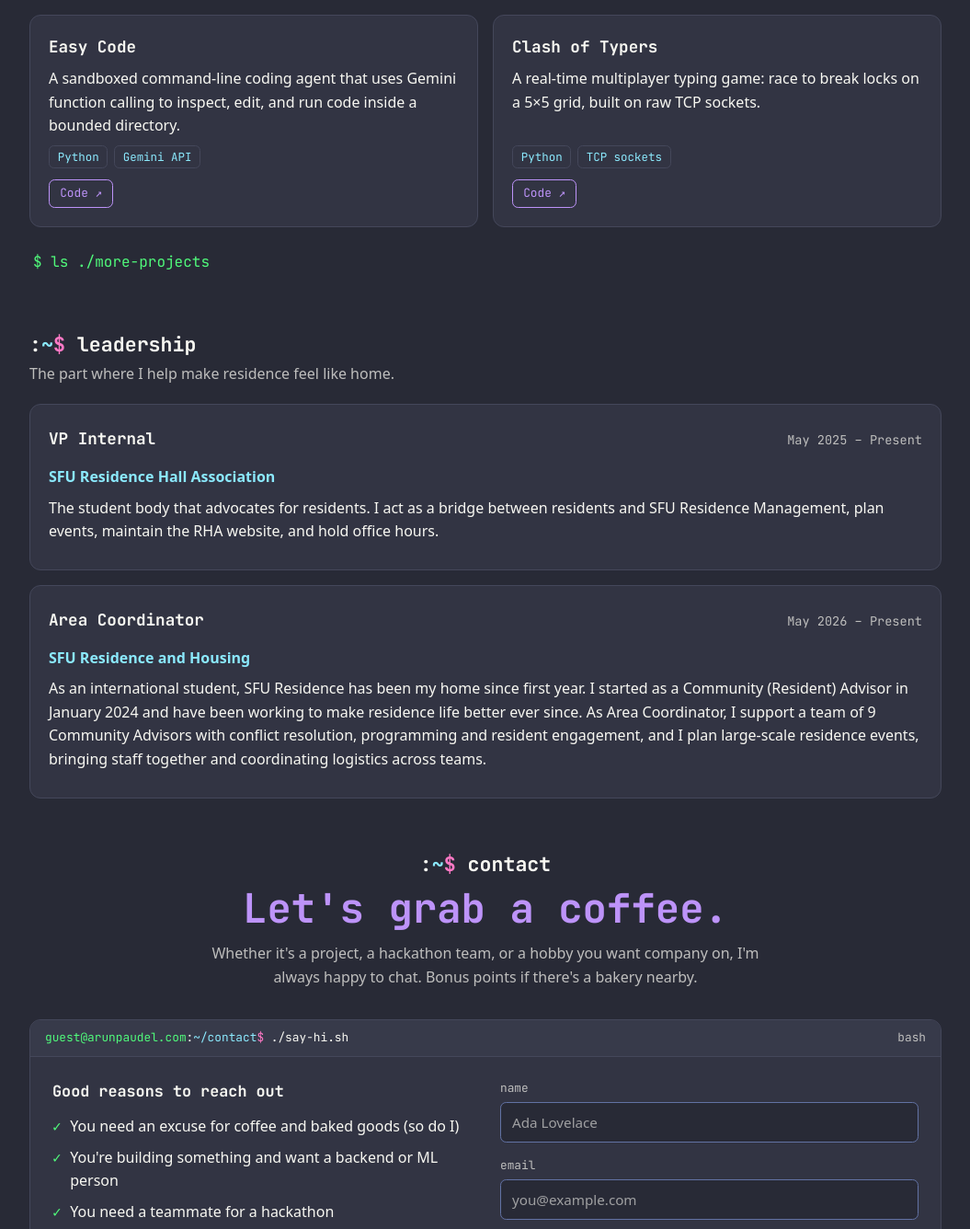
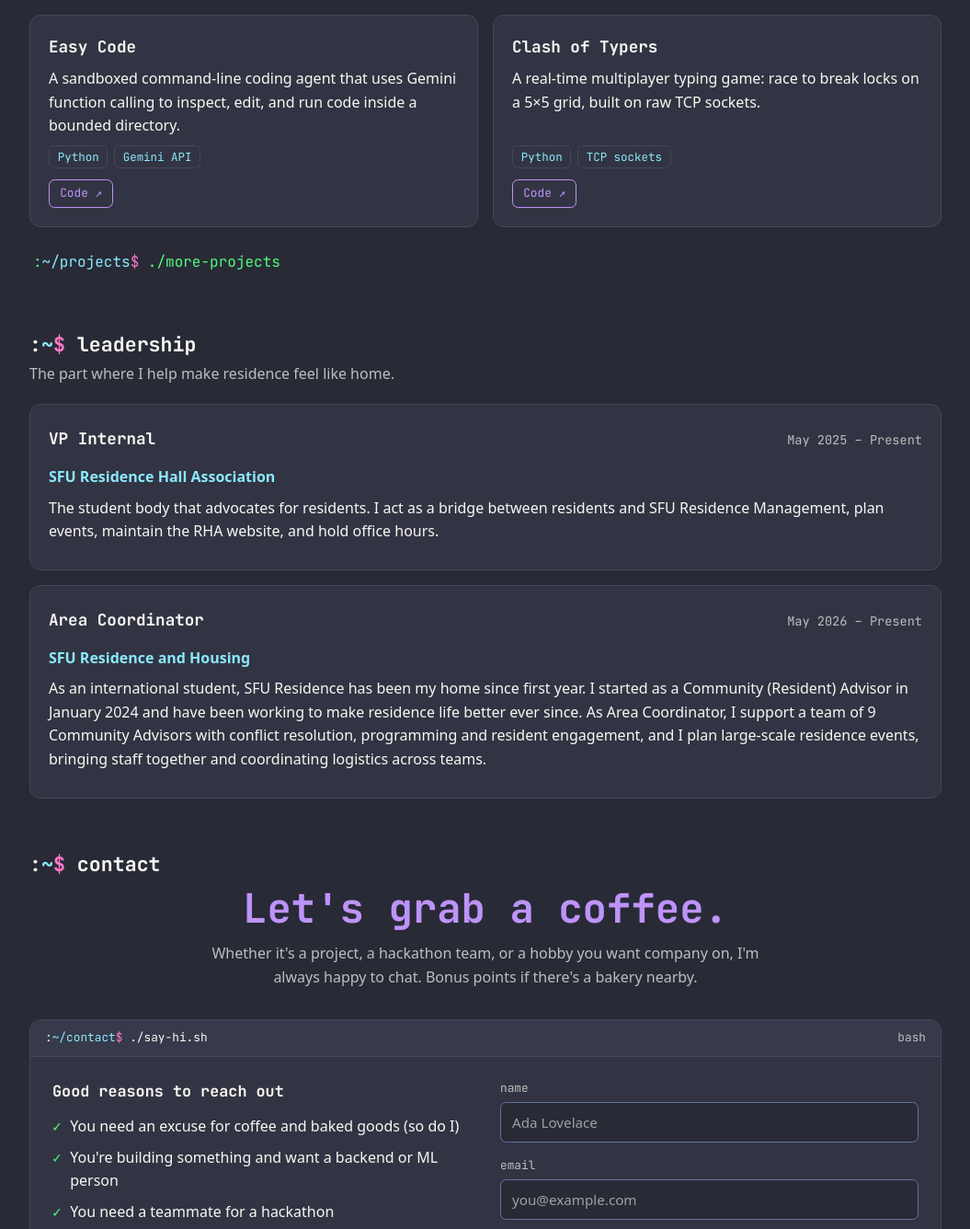
Before and after one commit to arunPdl02/portfolio, a React (Vite) app: page /gui in a window 1280 px wide. Shown: the part 1574-2910 px from the top of the page at 92% size, without its empty margins (112-1167 px from the left). Built offline with nearby package versions, Linux system fonts and the light colour scheme.

Commit message:
Shorten prompts to :~ style, left-align contact header, match more-projects line in GUI and TUI

```diff
--- a/src/gui/Contact.tsx
+++ b/src/gui/Contact.tsx
@@ -160,7 +160,7 @@ export function Contact() {
       <div className="term-card">
         <div className="term-bar">
           <span className="term-title">
-            <PromptText path="~/contact" />
+            <PromptText short path="~/contact" />
             ./say-hi.sh
           </span>
           <span className="term-shell">bash</span>
--- a/src/gui/Projects.tsx
+++ b/src/gui/Projects.tsx
@@ -1,4 +1,5 @@
 import { content } from '../content'
+import PromptText from '../PromptText'
 import { Badge, ExtLink, LinkButtons, Section, Tags } from './ui'
 
 export function Projects() {
@@ -19,7 +20,12 @@ export function Projects() {
       </div>
 
       <details className="more">
-        <summary>$ ls ./more-projects</summary>
+        <summary>
+          <span className="cmd-prompt">
+            <PromptText short path="~/projects" />
+          </span>
+          ./more-projects
+        </summary>
         <ul className="more-list">
           {content.otherProjects.map((p) => (
             <li key={p.slug} className="more-row">
--- a/src/gui/gui.css
+++ b/src/gui/gui.css
@@ -202,6 +202,10 @@ html:has(.gui) {
 
 .cmd-prompt {
   white-space: pre;
+}
+
+.contact .cmd-head {
+  text-align: left;
 }
 
 .hero .cmd-head {
--- a/src/tui/commands.ts
+++ b/src/tui/commands.ts
@@ -50,7 +50,7 @@ function projectsOutput(): Line[] {
       labeled('Tech', t(p.tech.join(', '), 'cyan')),
       blank(),
     ]),
-    line(t('$ ls ./more-projects', 'ok')),
+    line(...shortPromptSegments('~/projects'), t('./more-projects')),
     ...content.otherProjects.map(
       (p): Line => ({
         segments: [
```
